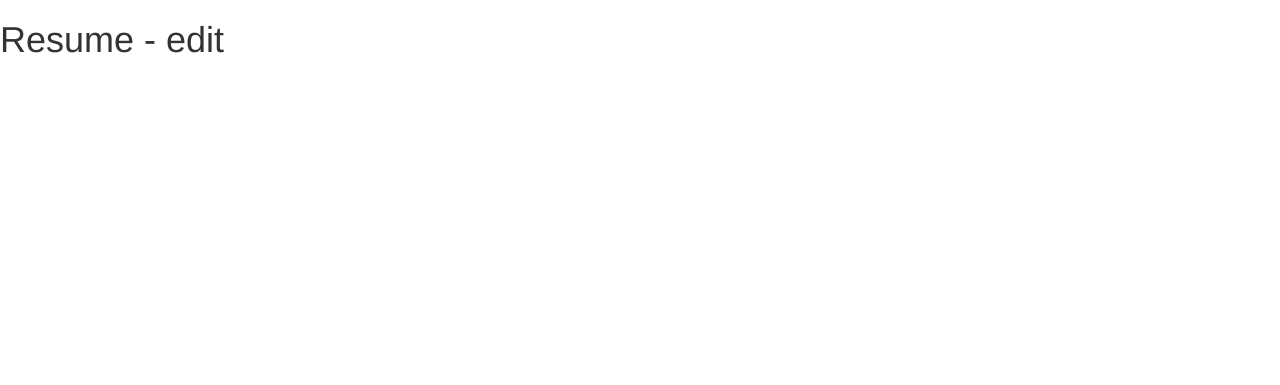
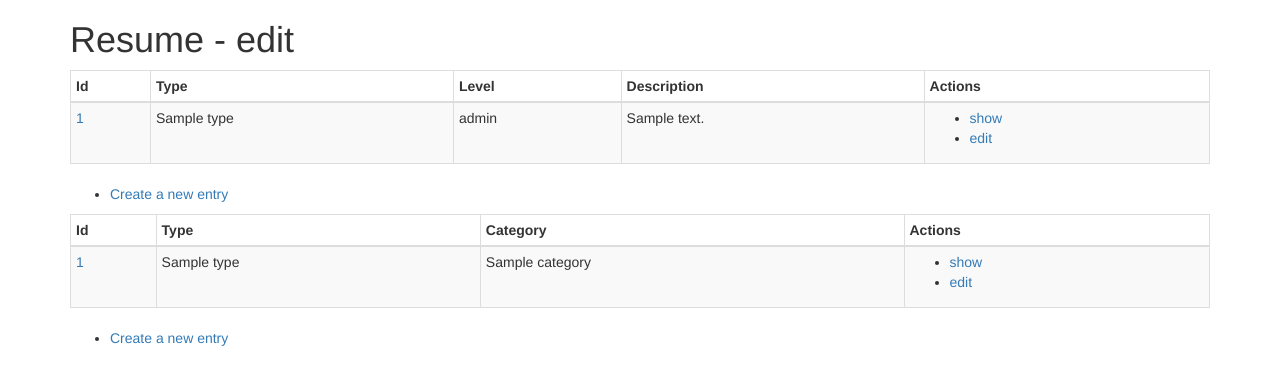
Before and after one commit to dutchnovember88/resume, a Symfony app: template src/ResumeBundle/Resources/views/Resume/edit.html.twig in a window 1280 px wide. Shown: the top 385 px of the page. Run offline with Twig, Linux system fonts and the light colour scheme; the template is opened without the code that fills it: most values are stand-ins (such as "Sample title", 1, 10 or a date in 2020); some libraries are stand-ins or nearby versions.

Commit message:
combine data into one page

```diff
--- a/src/ResumeBundle/Resources/views/Resume/edit.html.twig
+++ b/src/ResumeBundle/Resources/views/Resume/edit.html.twig
@@ -3,10 +3,90 @@
 {% block title %}Resume edit{% endblock %}
 
 {% block body %}
-<h1>Resume - edit</h1>
+
 <div class="container">
     <div class="row">
         <div class="col-md-12">
+        <h1>Resume - edit</h1>
+        <table class="table table-condensed table-striped table-hover table-bordered">
+            <thead>
+                <tr>
+                    <th>Id</th>
+                    <th>Type</th>
+                    <th>Level</th>
+                    <th>Description</th>
+                    <th>Actions</th>
+                </tr>
+            </thead>
+            <tbody>
+            {% for generalSkill in generalSkills %}
+                <tr>
+                    <td><a href="{{ path('generalskill_show', { 'id': generalSkill.id }) }}">{{ generalSkill.id }}</a></td>
+                    <td>{{ generalSkill.type }}</td>
+                    <td>{{ generalSkill.level }}</td>
+                    <td>{{ generalSkill.description }}</td>
+                    <td>
+                        <ul>
+                            <li>
+                                <a href="{{ path('generalskill_show', { 'id': generalSkill.id }) }}">show</a>
+                            </li>
+                            <li>
+                                <a href="{{ path('generalskill_edit', { 'id': generalSkill.id }) }}">edit</a>
+                            </li>
+                        </ul>
+                    </td>
+                </tr>
+            {% endfor %}
+            </tbody>
+        </table>
+
+        <ul>
+            <li>
+                <a href="{{ path('generalskill_new') }}">Create a new entry</a>
+            </li>
+        </ul>
+      </div>
+  </div>
+</div>
+
+<div class="container">
+    <div class="row">
+        <div class="col-md-12">
+            <table class="table table-condensed table-striped table-hover table-bordered">
+            <thead>
+                <tr>
+                    <th>Id</th>
+                    <th>Type</th>
+                    <th>Category</th>
+                    <th>Actions</th>
+                </tr>
+            </thead>
+            <tbody>
+            {% for specificSkill in specificSkills %}
+                <tr>
+                    <td><a href="{{ path('specificskill_show', { 'id': specificSkill.id }) }}">{{ specificSkill.id }}</a></td>
+                    <td>{{ specificSkill.type }}</td>
+                    <td>{{ specificSkill.category }}</td>
+                    <td>
+                        <ul>
+                            <li>
+                                <a href="{{ path('specificskill_show', { 'id': specificSkill.id }) }}">show</a>
+                            </li>
+                            <li>
+                                <a href="{{ path('specificskill_edit', { 'id': specificSkill.id }) }}">edit</a>
+                            </li>
+                        </ul>
+                    </td>
+                </tr>
+            {% endfor %}
+            </tbody>
+        </table>
+
+        <ul>
+            <li>
+                <a href="{{ path('specificskill_new') }}">Create a new entry</a>
+            </li>
+        </ul>
         </div>
     </div>
 </div>
```
Also changed, not shown: src/ResumeBundle/Controller/ResumeController.php (+8 -1 lines).
